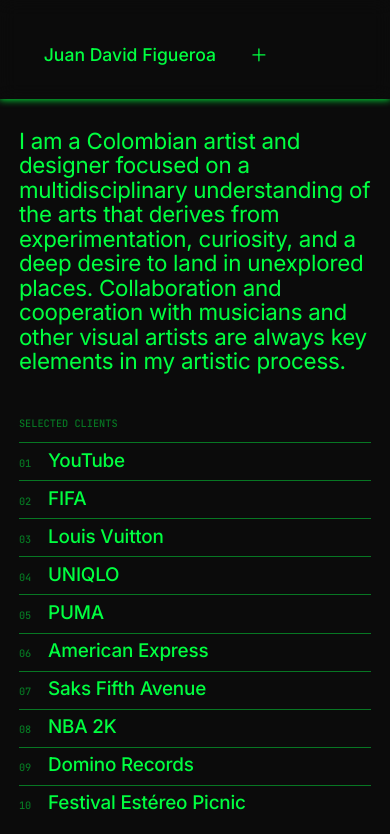
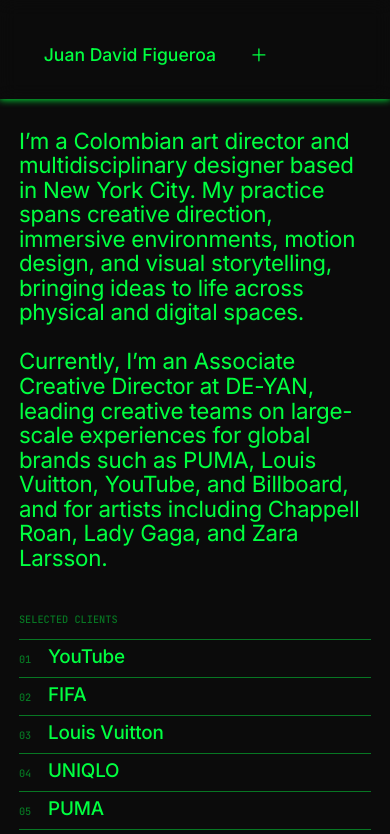
Before and after one commit to jdfigueroa/juan-website, a plain HTML site: page info.html in a window 390 px wide. Shown: the top 834 px of the page. Drawn offline with Linux system fonts and the light colour scheme.

Commit message:
Info page: new bio
Co-Authored-By: Claude Opus 5.5 <noreply@anthropic.com>
Claude-Session: https://claude.ai/code/session_01GWaSNzraYqLcsW34kFfAkh

```diff
--- a/assets/css/style.css
+++ b/assets/css/style.css
@@ -1745,6 +1745,8 @@ html.mobile [id="D1283095044"] .page-layout {
 [id="W0120917068"] .page-content { padding: 10rem 4.4rem 7rem; }
 
 .info-bio { max-width: 75%; margin-bottom: 8rem; }
+.info-bio h1, .info-bio p { margin: 0; font-size: 4.25rem; font-weight: 418; line-height: 1.02; letter-spacing: -0.01em; color: #00ff40; }
+.info-bio p { margin-top: 1.1em; }
 .info-label, html.mobile .info-label { margin: 0 0 1.4rem; font-size: 1.2rem; line-height: 1.3; font-weight: 500; letter-spacing: 0; text-transform: uppercase; }
 .info-clients, .info-exhibitions { list-style: none; margin: 0; padding: 0; }
 
@@ -1763,7 +1765,8 @@ html.mobile [id="D1283095044"] .page-layout {
 .info-year { white-space: nowrap; }
 
 html.mobile [id="W0120917068"] .page-content { padding: 15rem 2.2rem 5rem !important; }
-html.mobile .info-bio { max-width: 100%; font-size: 2.6rem; line-height: 1.1; margin-bottom: 5rem; }
+html.mobile .info-bio { max-width: 100%; margin-bottom: 5rem; }
+html.mobile .info-bio h1, html.mobile .info-bio p { font-size: 2.6rem; line-height: 1.1; }
 html.mobile .info-clients { grid-template-columns: minmax(0, 1fr); }
 html.mobile .info-name { font-size: 2.2rem; }
 
--- a/info.html
+++ b/info.html
@@ -5,9 +5,9 @@
 <meta name="viewport" content="width=device-width, initial-scale=1">
 <title>Info — Juan David Figueroa</title>
 <link rel="canonical" href="https://jdfigueroa.com/info.html">
-<meta name="description" content="Juan David Figueroa: Colombian artist and art director working in motion, spatial and interactive design. Clients include YouTube, FIFA, Louis Vuitton, UNIQLO and PUMA.">
+<meta name="description" content="Juan David Figueroa: Colombian art director and multidisciplinary designer based in New York City, Associate Creative Director at DE-YAN.">
 <meta property="og:title" content="Info — Juan David Figueroa">
-<meta property="og:description" content="Juan David Figueroa: Colombian artist and art director working in motion, spatial and interactive design. Clients include YouTube, FIFA, Louis Vuitton, UNIQLO and PUMA.">
+<meta property="og:description" content="Juan David Figueroa: Colombian art director and multidisciplinary designer based in New York City, Associate Creative Director at DE-YAN.">
 
 <script>document.documentElement.classList.toggle('mobile', innerWidth <= 680);</script>
 <link rel="preconnect" href="https://fonts.googleapis.com">
@@ -40,7 +40,7 @@
 </div></div></div></header>
 <main class="pages">
 <section class="page info-page" id="W0120917068" data-title="Information"><div class="page-layout"><div class="page-content"><div class="bodycopy">
-<h1 class="info-bio">I am a Colombian artist and designer focused on a multidisciplinary understanding of the arts that derives from experimentation, curiosity, and a deep desire to land in unexplored places. Collaboration and cooperation with musicians and other visual artists are always key elements in my artistic process.</h1>
+<div class="info-bio"><h1>I’m a Colombian art director and multidisciplinary designer based in New York City. My practice spans creative direction, immersive environments, motion design, and visual storytelling, bringing ideas to life across physical and digital spaces.</h1><p>Currently, I’m an Associate Creative Director at DE-YAN, leading creative teams on large-scale experiences for global brands such as PUMA, Louis Vuitton, YouTube, and Billboard, and for artists including Chappell Roan, Lady Gaga, and Zara Larsson.</p></div>
 <div class="cs stack info-columns" style="grid-template-columns:repeat(12,minmax(0,1fr));--gap:2rem;--mgap:4rem">
 <div class="cu" style="grid-column:span 7">
 <h2 class="caption info-label">Selected clients</h2>
```
